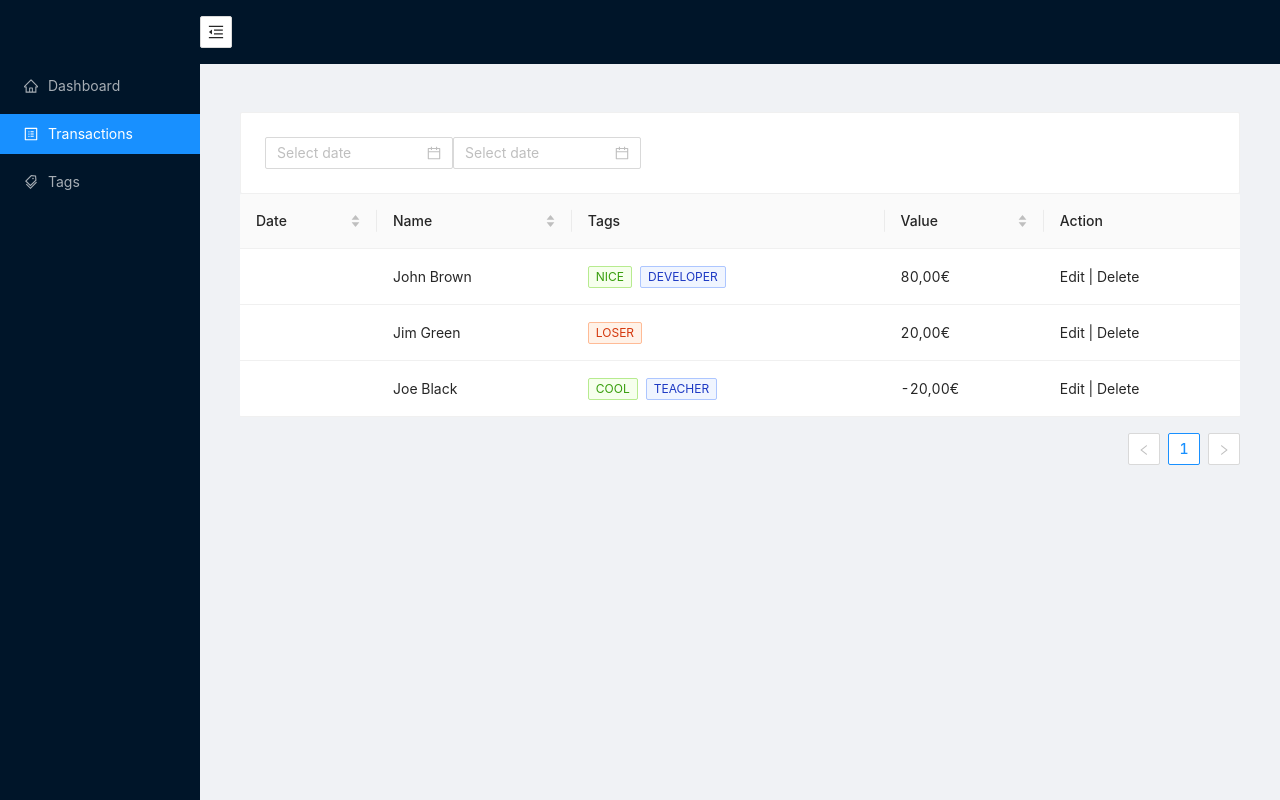
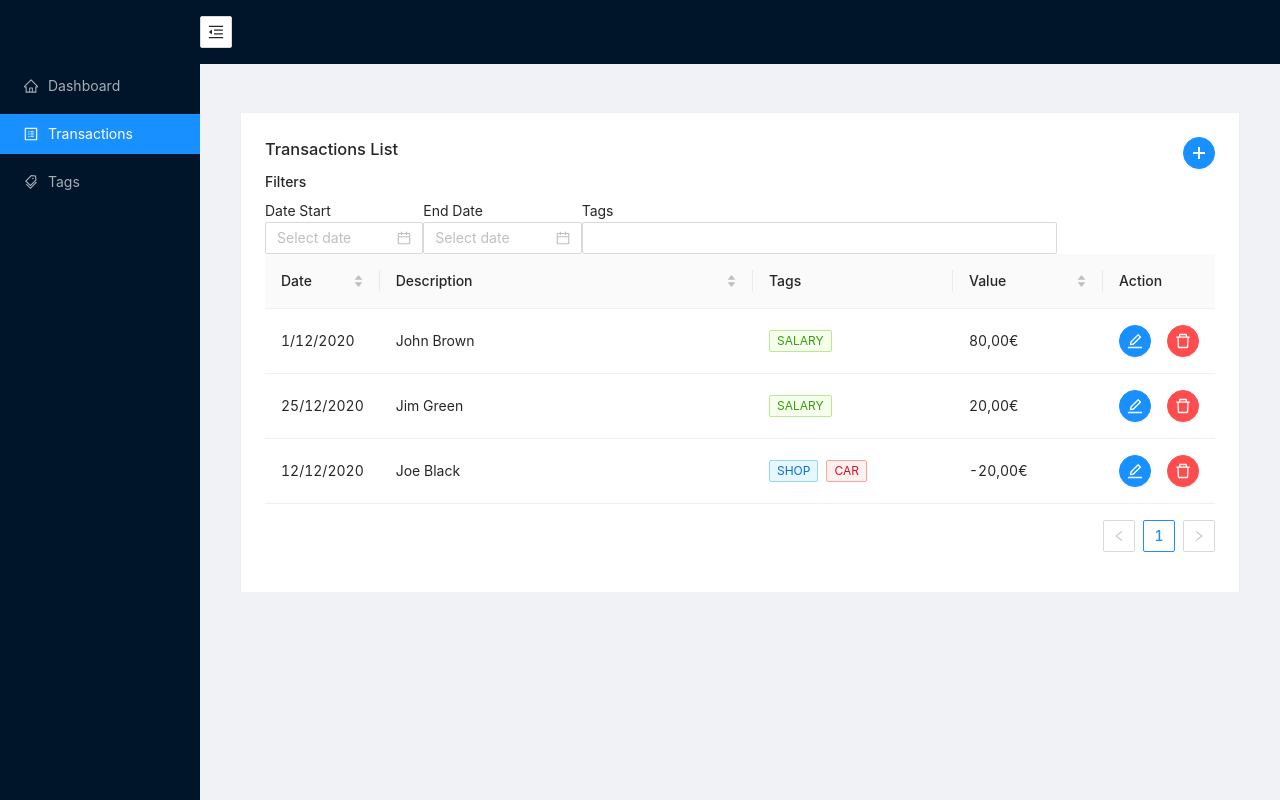
Before and after one commit to emanuellourenco/my-budget_frontend, a React (Create React App) app: page /transactions in a window 1280 px wide. Built offline with nearby package versions, Linux system fonts and the light colour scheme.

Commit message:
change transactions view component layout and add filters

```diff
--- a/src/views/Transactions.jsx
+++ b/src/views/Transactions.jsx
@@ -1,6 +1,9 @@
 import React from "react";
-import { DatePicker, Row, Col, Card, Table, Tag, Space } from "antd";
+import { Row, Col, Card, Table, Tag, Space, Button, Tooltip } from "antd";
+import DatePicker from "../components/form/DatePicker";
 import MainLayout from "../components/layout/MainLayout";
+import { PlusOutlined, EditOutlined, DeleteOutlined } from "@ant-design/icons";
+import Select from "../components/form/Select";
 
 function Transactions() {
   const columns = [
@@ -8,13 +11,14 @@ function Transactions() {
       title: "Date",
       dataIndex: "date",
       key: "date",
+      width: "100px",
       sorter: (a, b) => a.age - b.age,
       render: (text) => <span>{text}</span>,
     },
     {
-      title: "Name",
-      dataIndex: "name",
-      key: "name",
+      title: "Description",
+      dataIndex: "description",
+      key: "description",
       sorter: (a, b) => a.age - b.age,
       render: (text) => <span>{text}</span>,
     },
@@ -22,13 +26,13 @@ function Transactions() {
       title: "Tags",
       key: "tags",
       dataIndex: "tags",
+      width: "200px",
       render: (tags) => (
         <>
           {tags.map((tag) => {
-            let color = tag.length > 5 ? "geekblue" : "green";
-            if (tag === "loser") {
-              color = "volcano";
-            }
+            const findTag = tagsOptions.find((item) => item.label === tag);
+            const color = !!findTag ? findTag.color : "blue";
+
             return (
               <Tag color={color} key={tag}>
                 {tag.toUpperCase()}
@@ -42,36 +46,73 @@ function Transactions() {
       title: "Value",
       dataIndex: "value",
       key: "value",
+      width: "150px",
       sorter: (a, b) => a.age - b.age,
     },
     {
       title: "Action",
       key: "action",
-      render: (text, record) => <Space size="middle">Edit | Delete</Space>,
+      width: "100px",
+      render: (text, record) => (
+        <Space size="middle">
+          <Tooltip title="Edit">
+            <Button
+              type="primary"
+              shape="circle"
+              icon={<EditOutlined />}
+              //  onClick={() => handleChangeModal(record.key)}
+            />
+          </Tooltip>
+          <Tooltip title="Delete">
+            <Button type="danger" shape="circle" icon={<DeleteOutlined />} />
+          </Tooltip>
+        </Space>
+      ),
     },
   ];
 
   const data = [
     {
       key: "1",
-      name: "John Brown",
+      date: "1/12/2020",
+      description: "John Brown",
       age: 32,
       value: "80,00€",
-      tags: ["nice", "developer"],
+      tags: ["Salary"],
     },
     {
       key: "2",
-      name: "Jim Green",
+      date: "25/12/2020",
+      description: "Jim Green",
       age: 42,
       value: "20,00€",
-      tags: ["loser"],
+      tags: ["Salary"],
     },
     {
       key: "3",
-      name: "Joe Black",
+      date: "12/12/2020",
+      description: "Joe Black",
       age: 32,
       value: "-20,00€",
-      tags: ["cool", "teacher"],
+      tags: ["Shop", "Car"],
+    },
+  ];
+
+  const tagsOptions = [
+    {
+      value: "1",
+      label: "Salary",
+      color: "green",
+    },
+    {
+      value: "2",
+      label: "Shop",
+      color: "blue",
+    },
+    {
+      value: "3",
+      label: "Car",
+      color: "red",
     },
   ];
 
@@ -81,19 +122,52 @@ function Transactions() {
 
   return (
     <MainLayout>
+      <Card>
+        <Row>
+          <Col span="18">
+            <h3>Transactions List</h3>
+          </Col>
+          <Col span="6" style={{ textAlign: "right" }}>
+            <Tooltip title="Add Transaction">
+              <Button
+                type="primary"
+                shape="circle"
+                icon={<PlusOutlined />}
+                //  onClick={() => handleChangeModal(null)}
+              />
+            </Tooltip>
+          </Col>
+        </Row>
         <Row>
           <Col span="24">
-          <Card>
-            <DatePicker onChange={onChange} />
-            <DatePicker onChange={onChange} />
-          </Card>
+            <h4>Filters</h4>
           </Col>
+          <DatePicker
+            cols="4"
+            label="Date Start"
+            name="dateStart"
+            onChange={onChange}
+          />
+          <DatePicker
+            cols="4"
+            label="End Date"
+            name="dateEnd"
+            onChange={onChange}
+          />
+          <Select
+            cols="12"
+            label="Tags"
+            name="tags"
+            mode="multiple"
+            options={tagsOptions}
+          />
         </Row>
         <Row>
           <Col sm={24}>
             <Table columns={columns} dataSource={data} />
           </Col>
         </Row>
+      </Card>
     </MainLayout>
   );
 }
```
Lines whose indentation alone changed are shown as unchanged.
